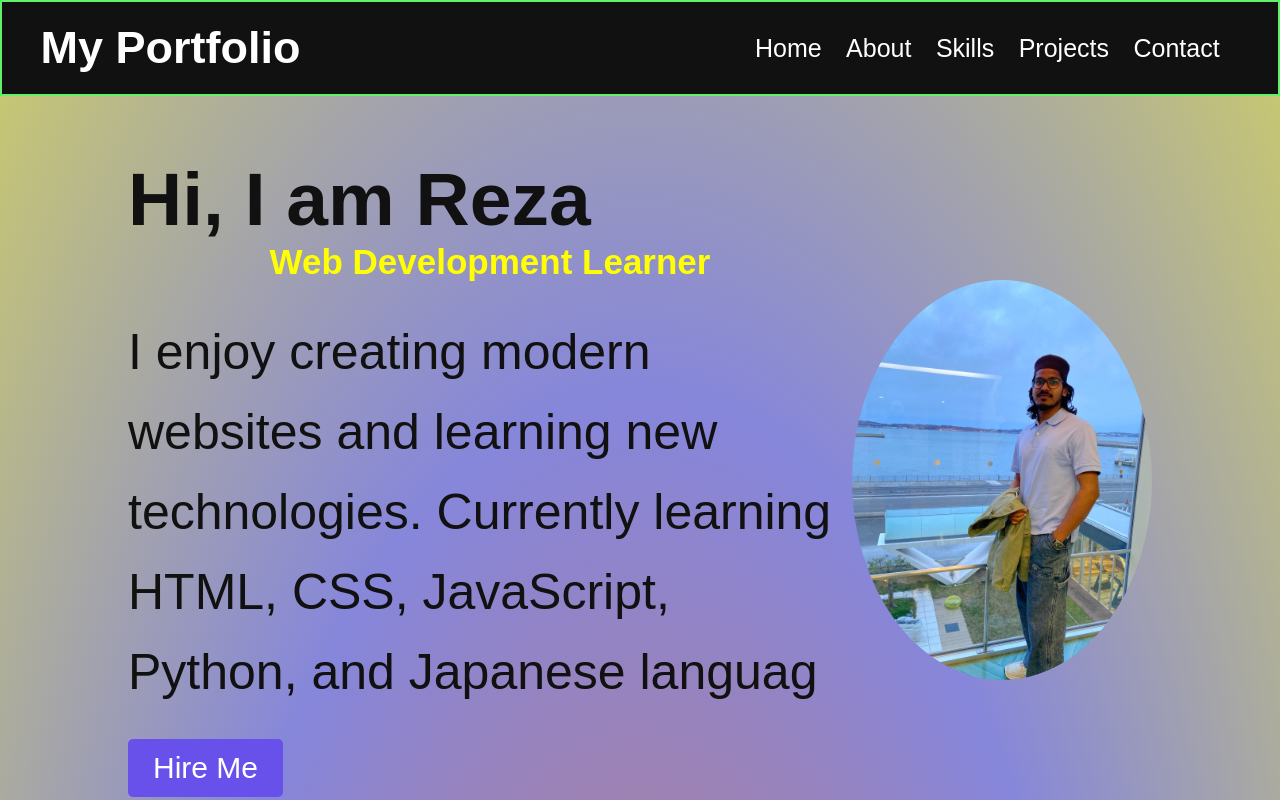
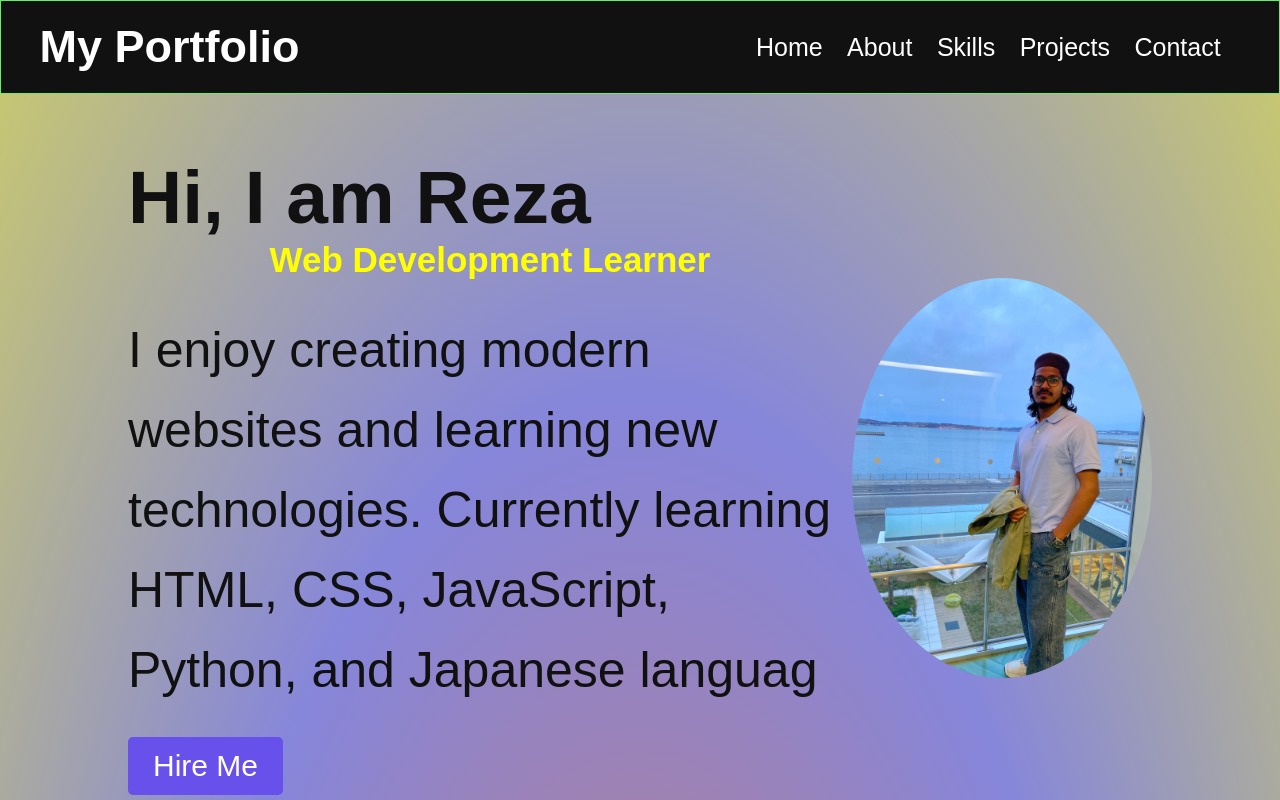
Before and after one commit to rezakamar/portfolio, a plain HTML site: page index.html in a window 1280 px wide. Shown: the top 800 px of the page. Drawn offline with Linux system fonts and the light colour scheme.

Commit message:
Update style.css

```diff
--- a/style.css
+++ b/style.css
@@ -11,7 +11,7 @@
        }
          /* header */
        header {
-           border: rgb(97, 240, 104) 2px solid;
+           border: rgb(97, 240, 104) 1px solid;
            background-color: #111;
            color: white;
            display: flex;
```
